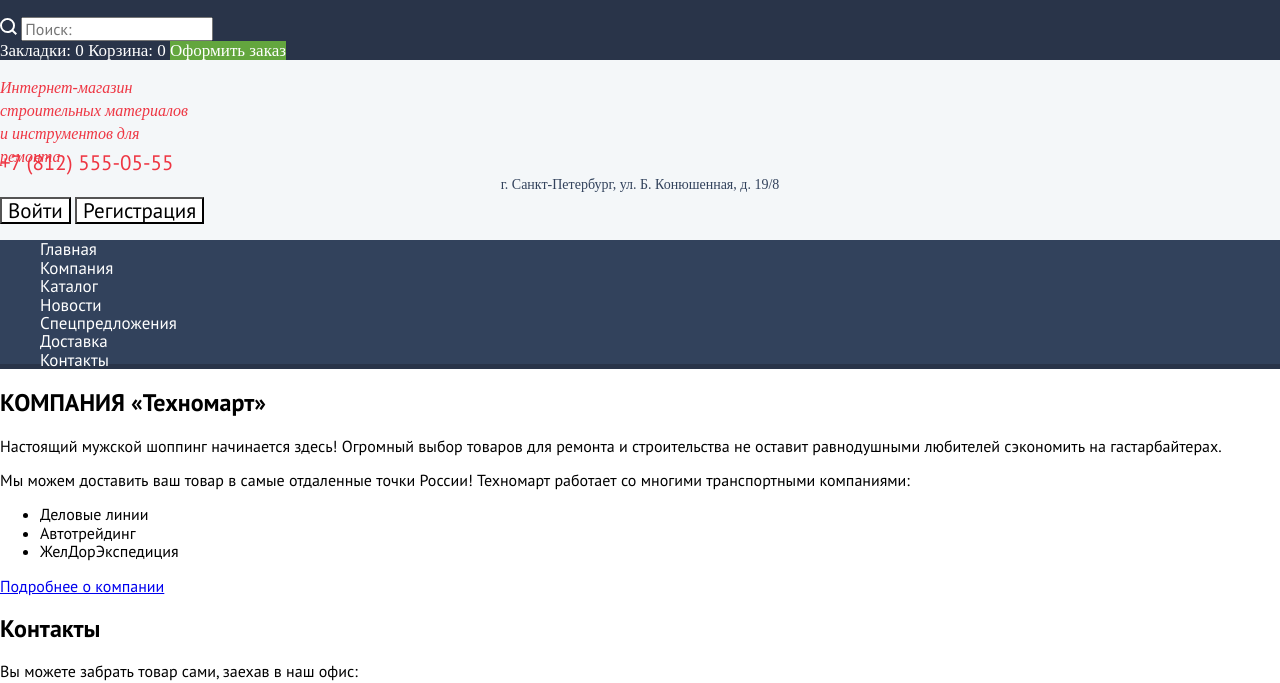
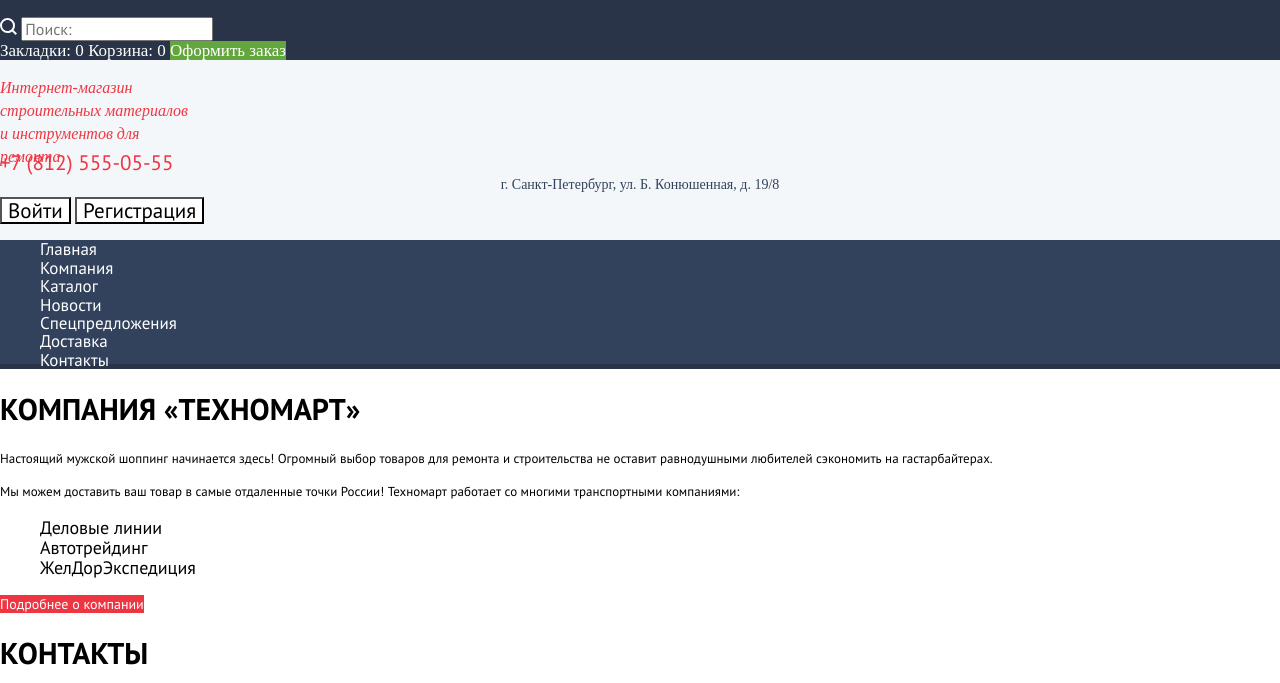
Before and after one commit to king-midas/431487-technomart-24, a plain HTML site: page index.html in a window 1280 px wide. Shown: the part 119-802 px from the top of the page. Drawn offline with Linux system fonts and the light colour scheme; a web font is replaced by a local one.

Commit message:
Update style.css
+ Стилизация раздела about-us

```diff
--- a/css/style.css
+++ b/css/style.css
@@ -219,3 +219,56 @@ body {
   background-color: #1d2739;
   color: rgba(255, 255, 255, 0.5);
 }
+
+/*---about-us---*/
+
+.about-us__description h2 {
+  font-size: 30px;
+  text-align: left;
+  text-transform: uppercase;
+  line-height: 30px;
+  color: black;
+}
+
+.about-us__description p {
+  font-family: "PT Sans";
+  font-size: 13px;
+  text-align: left;
+  line-height: 20px;
+  color: black;
+}
+
+.about-us__transport-companies-list li {
+  font-size: 18px;
+  text-align: left;
+  line-height: 20px;
+  color: black;
+  list-style: none;
+}
+
+.btn {
+  font-size: 14px;
+  text-align: center;
+  line-height: 18px;
+  color: white;
+  background-color: #ee3643;
+  text-decoration: none;
+}
+
+/*---about-us__map---*/
+
+.about-us__map h2 {
+  font-size: 30px;
+  text-align: left;
+  text-transform: uppercase;
+  line-height: 30px;
+  color: black;
+}
+
+.about-us__map p {
+  font-family: "PT Sans";
+  font-size: 13px;
+  text-align: left;
+  line-height: 20px;
+  color: black;
+}
```
